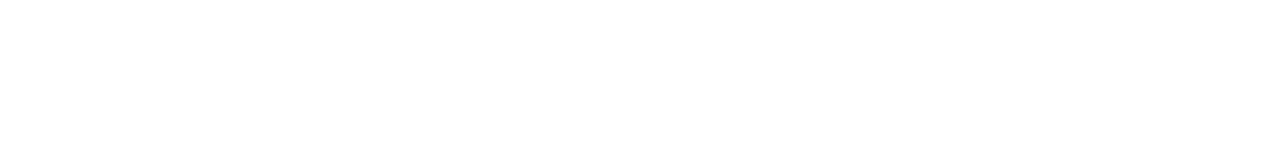
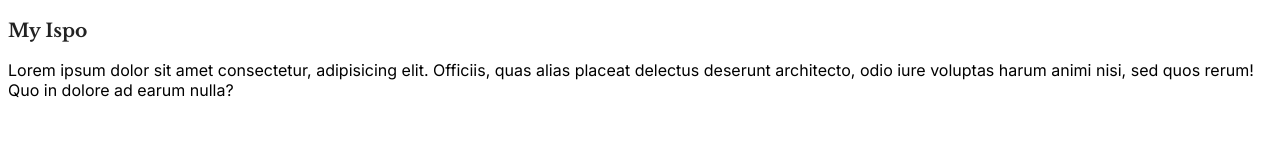
Before and after one commit to rameshovyas/category_display, a plain HTML site: page index.html in a window 1280 px wide. Drawn offline with nearby package versions, Linux system fonts and the light colour scheme; a web font is replaced by a local one.

Commit message:
initial commit

```diff
--- a/index.html
+++ b/index.html
@@ -8,8 +8,11 @@
 </head>
 <body>
     <main>
-      <div class="main-category-container">
-
+      <div class="blog-topics-container">
+        <div class="blog-topics-header">
+          <h3>My Ispo</h3>
+          <p>Lorem ipsum dolor sit amet consectetur, adipisicing elit. Officiis, quas alias placeat delectus deserunt architecto, odio iure voluptas harum animi nisi, sed quos rerum! Quo in dolore ad earum nulla?</p>
+        </div>
 
       </div>
 
--- a/style.css
+++ b/style.css
@@ -2,7 +2,7 @@
 @import url('https://fonts.googleapis.com/css2?family=Abril+Fatface&family=Alegreya:ital,wght@0,400..900;1,400..900&family=Courgette&family=Inter:ital,opsz,wght@0,14..32,100..900;1,14..32,100..900&family=Libre+Baskerville:ital,wght@0,400;0,700;1,400&family=Poppins:ital,wght@0,100;0,200;0,300;0,400;0,500;0,600;0,700;0,800;0,900;1,100;1,200;1,300;1,400;1,500;1,600;1,700;1,800;1,900&family=Roboto:ital,wght@0,100;0,300;0,400;0,500;0,700;0,900;1,100;1,300;1,400;1,500;1,700;1,900&family=Style+Script&family=Yeseva+One&display=swap');
 body {
 
-
+ font-family:"Inter";
 }
 ul,li {
 
```
